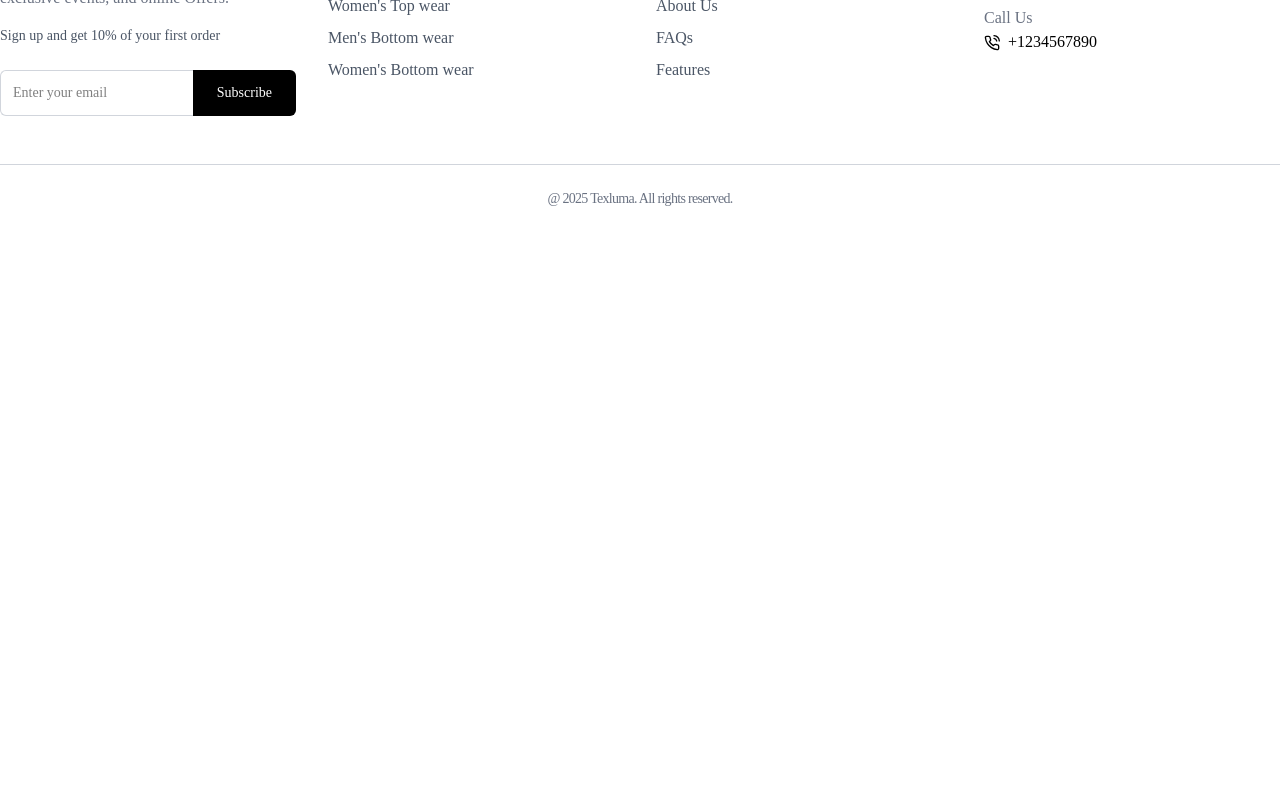
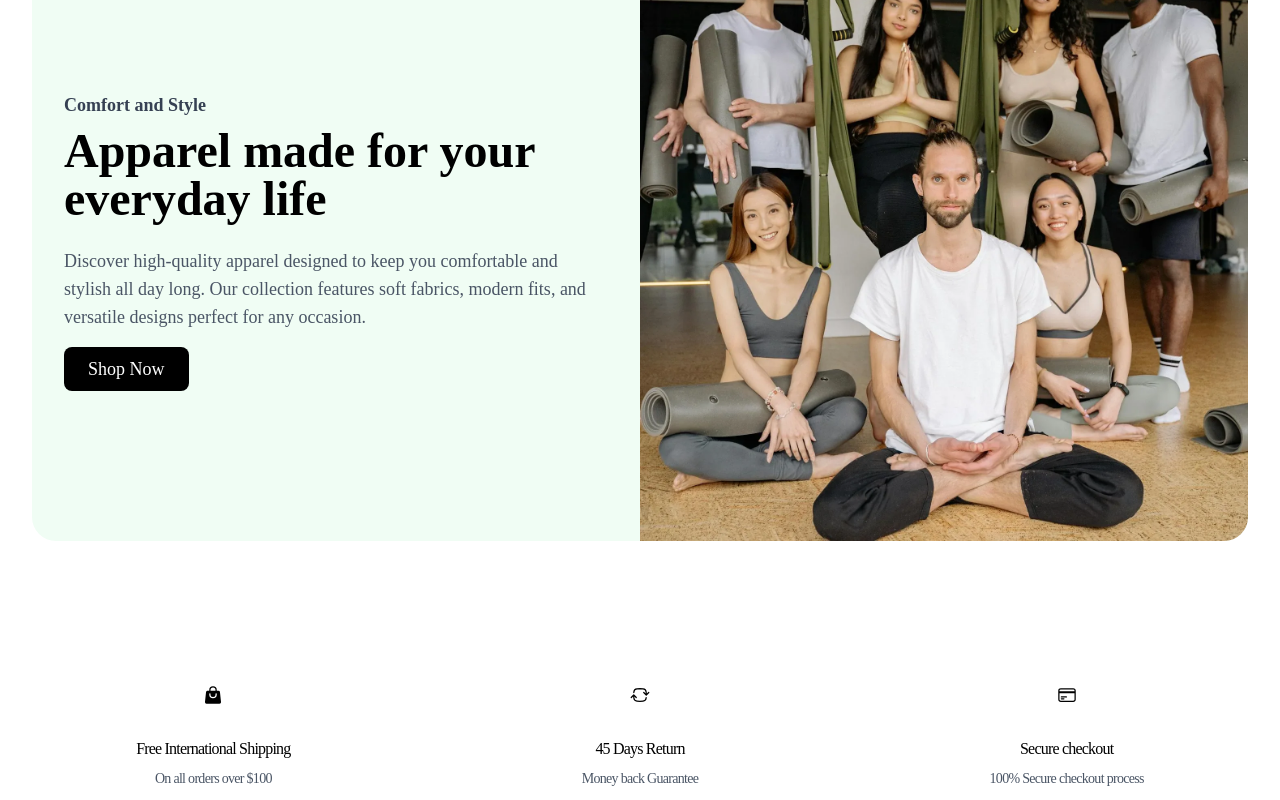
Before and after one commit to Sachithmadushanka/Texluma, a React (Vite) app in the folder frontend/: page / in a window 1280 px wide. Shown: the part 5100-5900 px from the top of the page. Before the commit the page ends 5357 px from the top, so only its background shows below. Built offline with nearby package versions, Linux system fonts and the light colour scheme.

Commit message:
Completed the home page

```diff
--- /dev/null
+++ b/frontend/src/components/Products/FeaturedCollection.jsx
@@ -0,0 +1,36 @@
+import React from 'react'
+import { Link } from 'react-router-dom'
+import featured from "../../assets/featured.webp"
+
+const FeaturedCollection = () => {
+  return (
+    <section className='py-16 px-4 lg:px-8'>
+        <div className="container mx-auto flex flex-col-reverse lg:flex-row items-center bg-green-50 rounded-3xl">
+            {/* Text Content - appears second on mobile, first on desktop */}
+            <div className="lg:w-1/2 px-8 py-8 text-center lg:text-left">
+                <h2 className='text-lg font-semibold text-gray-700 mb-2'>
+                    Comfort and Style
+                </h2>
+                <h2 className='text-4xl lg:text-5xl font-bold mb-6'>
+                    Apparel made for your everyday life
+                </h2>
+                <p className='text-lg text-gray-600 mb-6'>
+                    Discover high-quality apparel designed to keep you comfortable and stylish all day long.
+                    Our collection features soft fabrics, modern fits, and versatile designs perfect for any occasion.
+                </p>
+                <Link to="/collections/all" className='bg-black text-white px-6 py-3 rounded-lg text-lg hover:bg-gray-800'>
+                    Shop Now
+                </Link>
+            </div>
+
+            {/* Image Content - appears first on mobile, second on desktop */}
+            <div className="lg:w-1/2">
+                <img src={featured} alt="featured collection"
+                className='w-full h-full object-cover lg:rounded-tr-3xl lg:rounded-br-3xl'/>
+            </div>
+        </div>
+    </section>
+  )
+}
+
+export default FeaturedCollection
--- /dev/null
+++ b/frontend/src/components/Products/FeaturesSection.jsx
@@ -0,0 +1,49 @@
+import React from 'react'
+import { HiArrowPathRoundedSquare, HiOutlineCreditCard, HiShoppingBag } from 'react-icons/hi2'
+
+const FeaturesSection = () => {
+  return (
+    <section className='py-16 px-4 bg-white '>
+        <div className="container mx-auto grid grid-cols-1 md:grid-cols-3 gap-8 text-center">
+            {/* Feature 1 */}
+            <div className="flex flex-col items-center">
+                <div className="p-4 rounded-full mb-4">
+                    <HiShoppingBag className='text-xl' />
+                </div>
+                <h4 className='tracking-tighter mb-2'>
+                    Free International Shipping
+                </h4>
+                <p className='text-gray-600 text-sm tracking-tighter'>
+                    On all orders over $100
+                </p>
+            </div>
+            {/* Feature 2 */}
+            <div className="flex flex-col items-center">
+                <div className="p-4 rounded-full mb-4">
+                    <HiArrowPathRoundedSquare className='text-xl' />
+                </div>
+                <h4 className='tracking-tighter mb-2'>
+                    45 Days Return
+                </h4>
+                <p className='text-gray-600 text-sm tracking-tighter'>
+                    Money back Guarantee
+                </p>
+            </div>
+            {/* Feature 3 */}
+            <div className="flex flex-col items-center">
+                <div className="p-4 rounded-full mb-4">
+                    <HiOutlineCreditCard className='text-xl' />
+                </div>
+                <h4 className='tracking-tighter mb-2'>
+                    Secure checkout
+                </h4>
+                <p className='text-gray-600 text-sm tracking-tighter'>
+                    100% Secure checkout process
+                </p>
+            </div>
+        </div>
+    </section>
+  )
+}
+
+export default FeaturesSection
--- a/frontend/src/pages/Home.jsx
+++ b/frontend/src/pages/Home.jsx
@@ -4,6 +4,8 @@
 import NewArrivals from '../components/Products/NewArrivals'
 import ProductDetails from '../components/Products/ProductDetails'
 import ProductGrid from '../components/Products/ProductGrid'
+import FeaturedCollection from '../components/Products/featuredCollection'
+import FeaturesSection from '../components/Products/FeaturesSection'
 
 const placeholderProducts = [
   {
@@ -70,6 +72,8 @@
         </h2>
         <ProductGrid products= {placeholderProducts} />
       </div>
+      <FeaturedCollection />
+      <FeaturesSection />
     </div>
   )
 }
```
